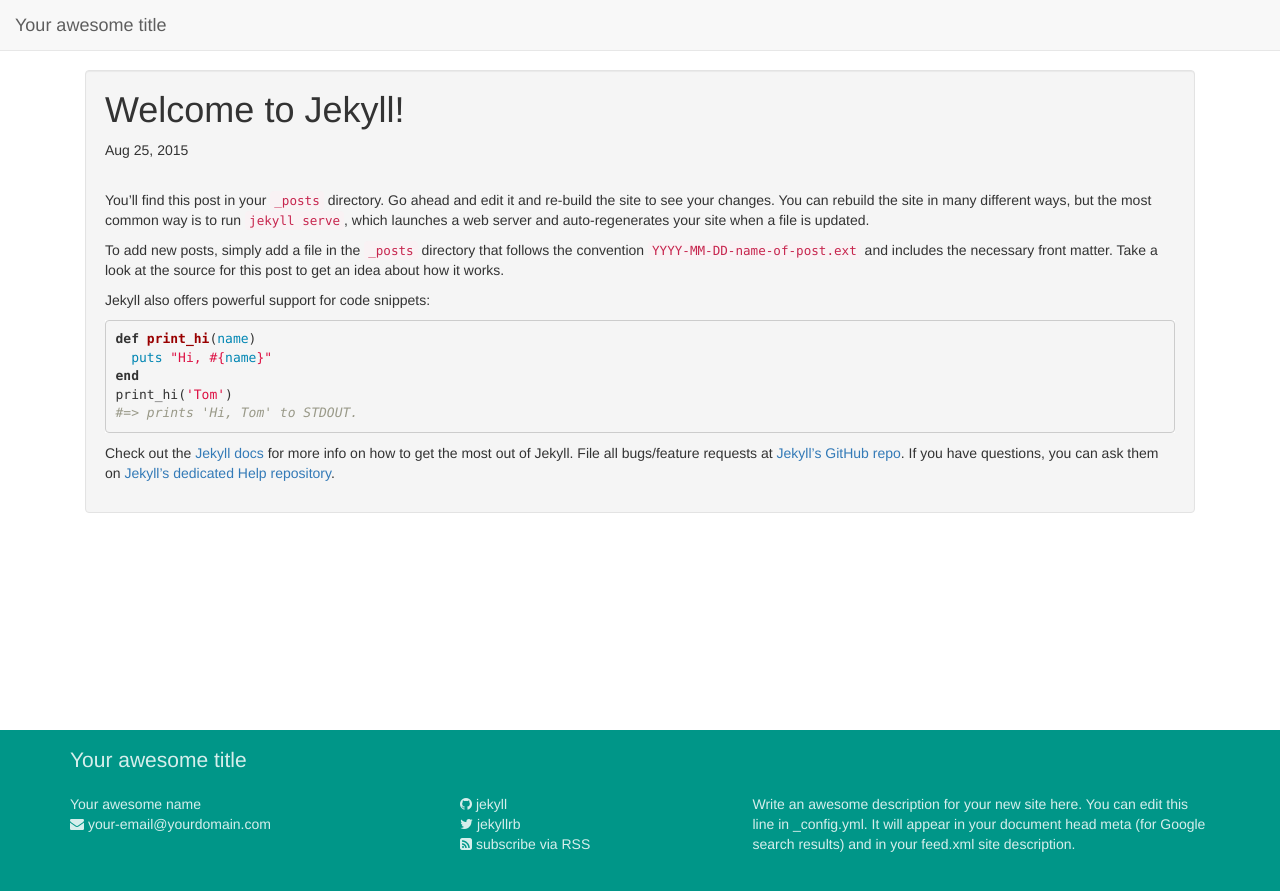
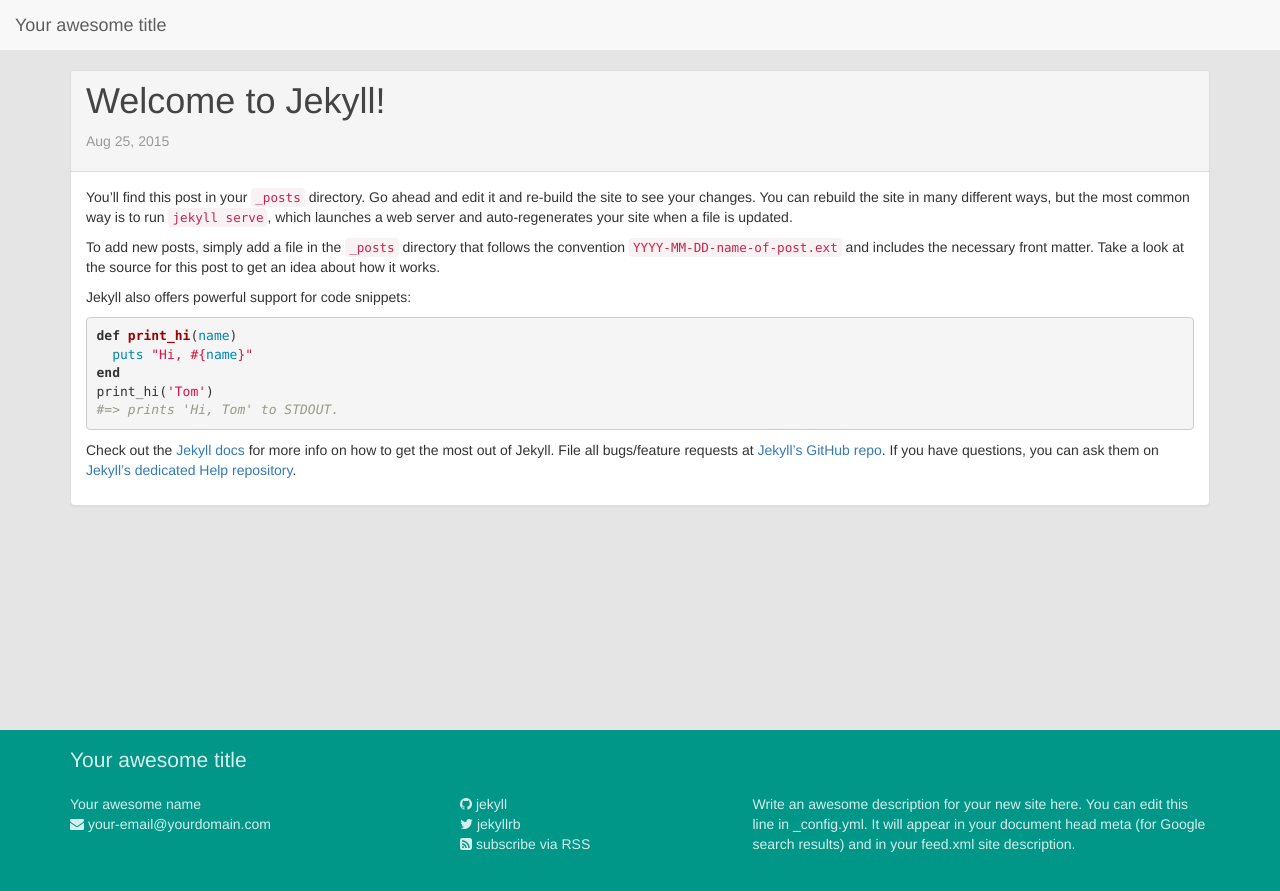
Before and after one commit to vinyanalista/material-jekyll, a Jekyll site: the page built from _posts/2015-08-25-welcome-to-jekyll.markdown, in a window 1280 px wide. Shown: the top 891 px of the page. Built offline with Jekyll 4.4.1, drawn with Linux system fonts in a browser that asks for light colours; nearby versions of some CDN libraries.

Commit message:
Post excerpts

```diff
--- a/_layouts/default.html
+++ b/_layouts/default.html
@@ -8,10 +8,8 @@
     {% include header.html %}
 
     <div class="container">
-        <div class="col-xs-12">
-            <div class="well">
-                {{ content }}
-            </div>
+    	<div class="row">
+            {{ content }}
         </div>
     </div>
 
--- a/_layouts/post.html
+++ b/_layouts/post.html
@@ -2,14 +2,21 @@
 layout: default
 ---
 
-<div class="post">
+<div class="col-xs-12">
+    <div class="blog-post panel panel-default">
+        <header class="panel-heading">
+            <h1 class="blog-post-title">
+                <a class="blog-post-link" href="{{ page.url | prepend: site.baseurl | replace: '//', '/' }}">
+                    {{ page.title }}
+                </a>
+            </h1>
+            <p class="blog-post-meta">
+                {{ page.date | date: "%b %-d, %Y" }}{% if page.author %} • {{ page.author }}{% endif %}{% if page.meta %} • {{ page.meta }}{% endif %}
+            </p>
+        </header>
 
-    <header class="post-header">
-        <h1 class="post-title">{{ page.title }}</h1>
-        <p class="post-meta">{{ page.date | date: "%b %-d, %Y" }}{% if page.author %} • {{ page.author }}{% endif %}{% if page.meta %} • {{ page.meta }}{% endif %}</p>
-    </header>
-
-    <article class="post-content">
-        {{ content }}
-    </article>
-</div>
+        <article class="blog-post-content panel-body">
+            {{ content }}
+        </article>
+    </div><!-- .blog-post -->
+</div><!-- .col-xs-12 -->
--- a/assets/css/main.css
+++ b/assets/css/main.css
@@ -4,7 +4,22 @@
 }
 
 body {
+    background-color: #E5E5E5;
     padding-top: 70px;
+}
+
+h1, .h1,
+h2, .h2,
+h3, .h3,
+h4, .h4,
+h5, .h5,
+h6, .h6 {
+    margin-top: 0;
+}
+
+.panel-default > .panel-heading {
+    color: #212121;
+    background-color: #F5F5F5;
 }
 
 /* Footer */
@@ -108,25 +123,14 @@
     background-image: linear-gradient(#ffffff, #ffffff), linear-gradient(#d2d2d2, #d2d2d2);
 }
 
-/* Home page */
+/* Blog posts */
 
-.page-heading, .post-header {
-    margin-bottom: 30px;
+.blog-post-link,
+.blog-post-link:focus,
+.blog-post-link:hover {
+    color: #444;
 }
 
-.post-link {
-    display: block;
+.blog-post-meta {
+    color: #999;
 }
-
-.post-list {
-    margin-left: 0px;
-    padding: 0px;
-}
-
-.post-list > li {
-    margin-bottom: 30px;
-}
-
-.post-title {
-    margin-top: 0px;
-}
```
Also changed, not shown: _layouts/page.html (+14 -9 lines), index.html (+22 -14 lines).
